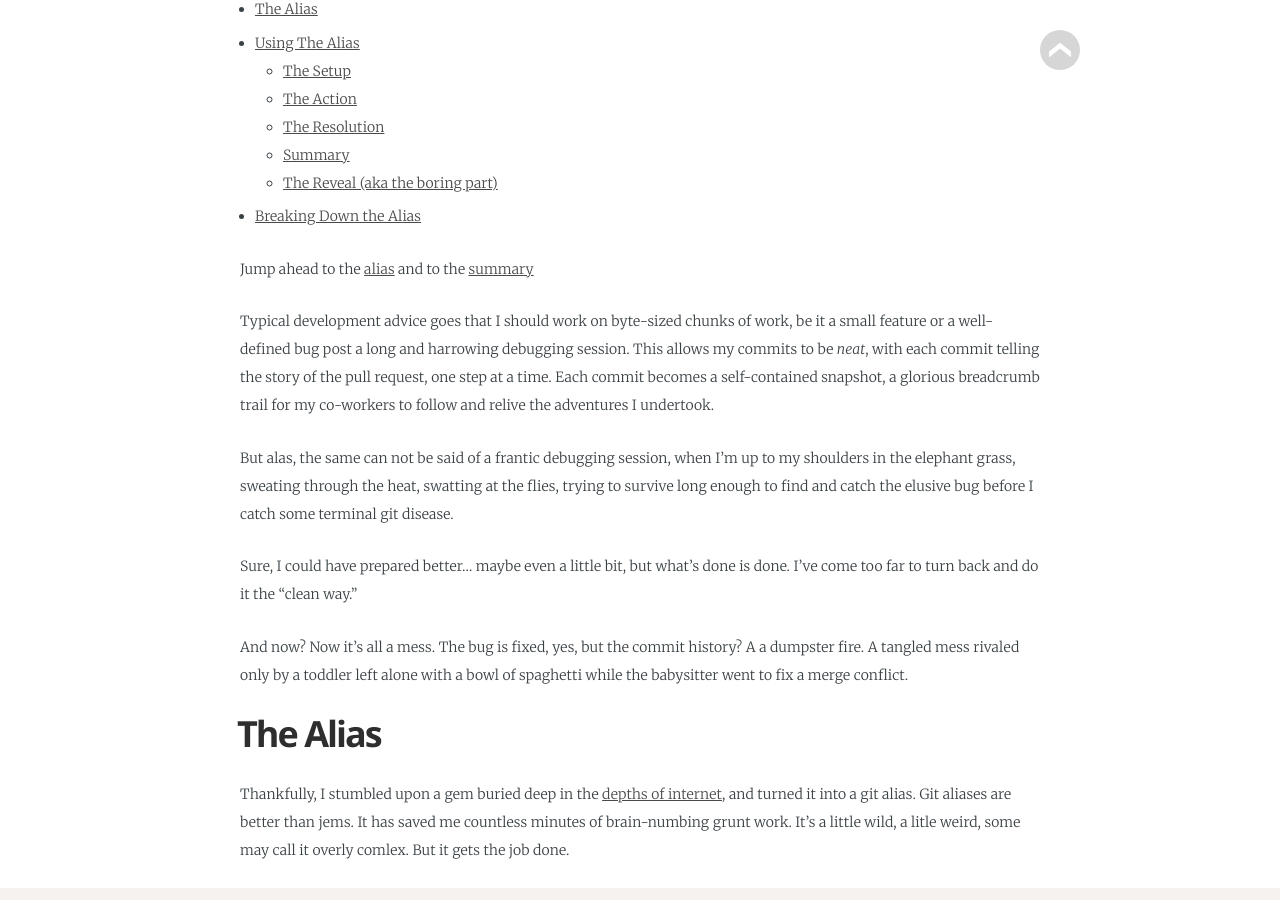
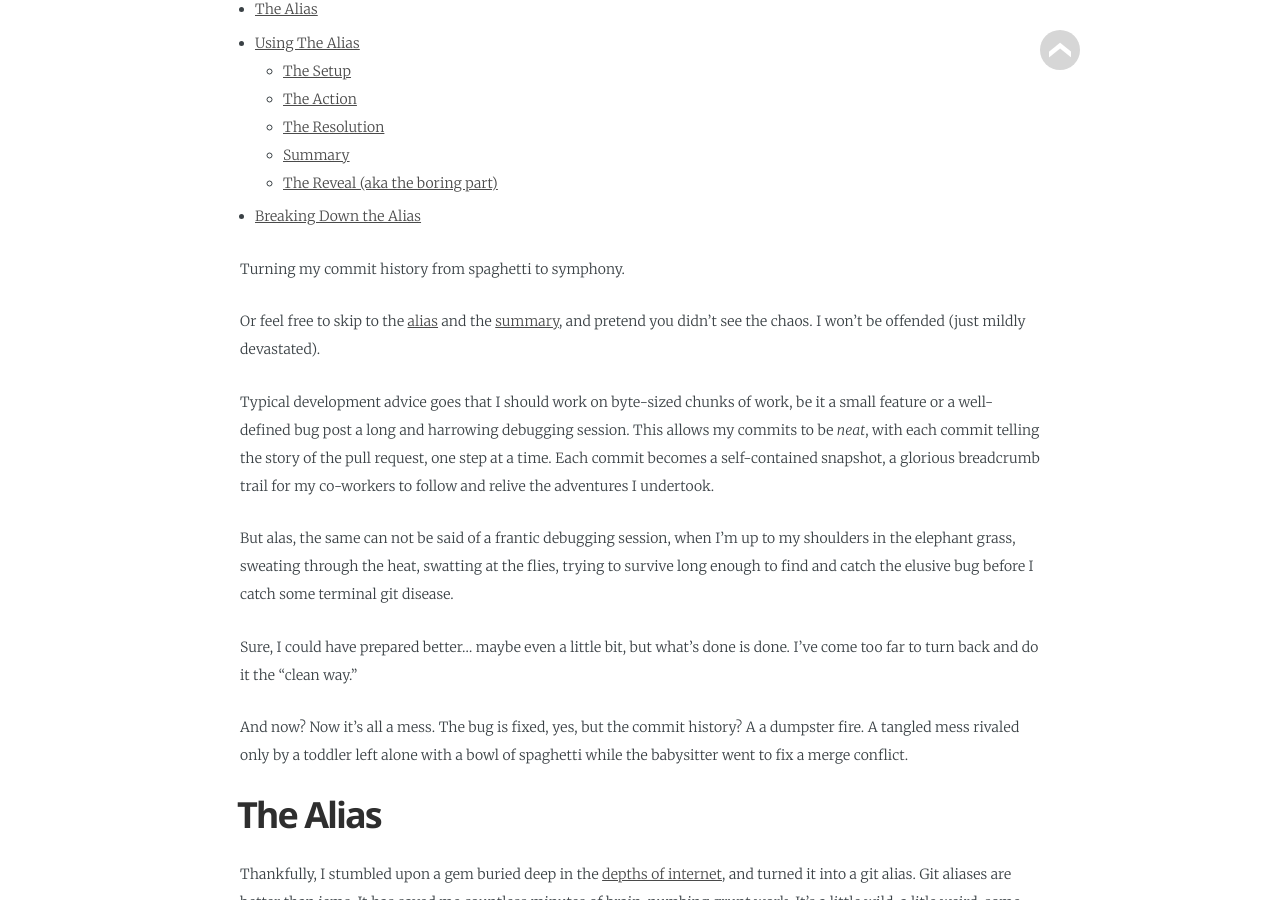
Before and after one commit to kunaltyagi/kunaltyagi.github.io, a Jekyll site: the page built from _posts/2025-05-03-split-commit.md, in a window 1280 px wide and 900 px high, scrolled down 610 px. Built offline with Jekyll 4.4.1, drawn with Linux system fonts in a browser that asks for light colours; some web fonts are replaced.

Commit message:
New opening

```diff
--- a/_posts/2025-05-03-split-commit.md
+++ b/_posts/2025-05-03-split-commit.md
@@ -7,7 +7,9 @@ author: kunaltyagi
 tags: git rebase shell programming dev
 ---
 
-Jump ahead to the [alias](#the-alias) and to the [summary](#summary)
+Turning my commit history from spaghetti to symphony.
+
+Or feel free to skip to the [alias](#the-alias) and the [summary](#summary), and pretend you didn't see the chaos. I won't be offended (just mildly devastated).
 
 Typical development advice goes that I should work on byte-sized chunks of work, be it a small feature or a well-defined bug post a long and harrowing debugging session.
 This allows my commits to be *neat*, with each commit telling the story of the pull request, one step at a time.
```
